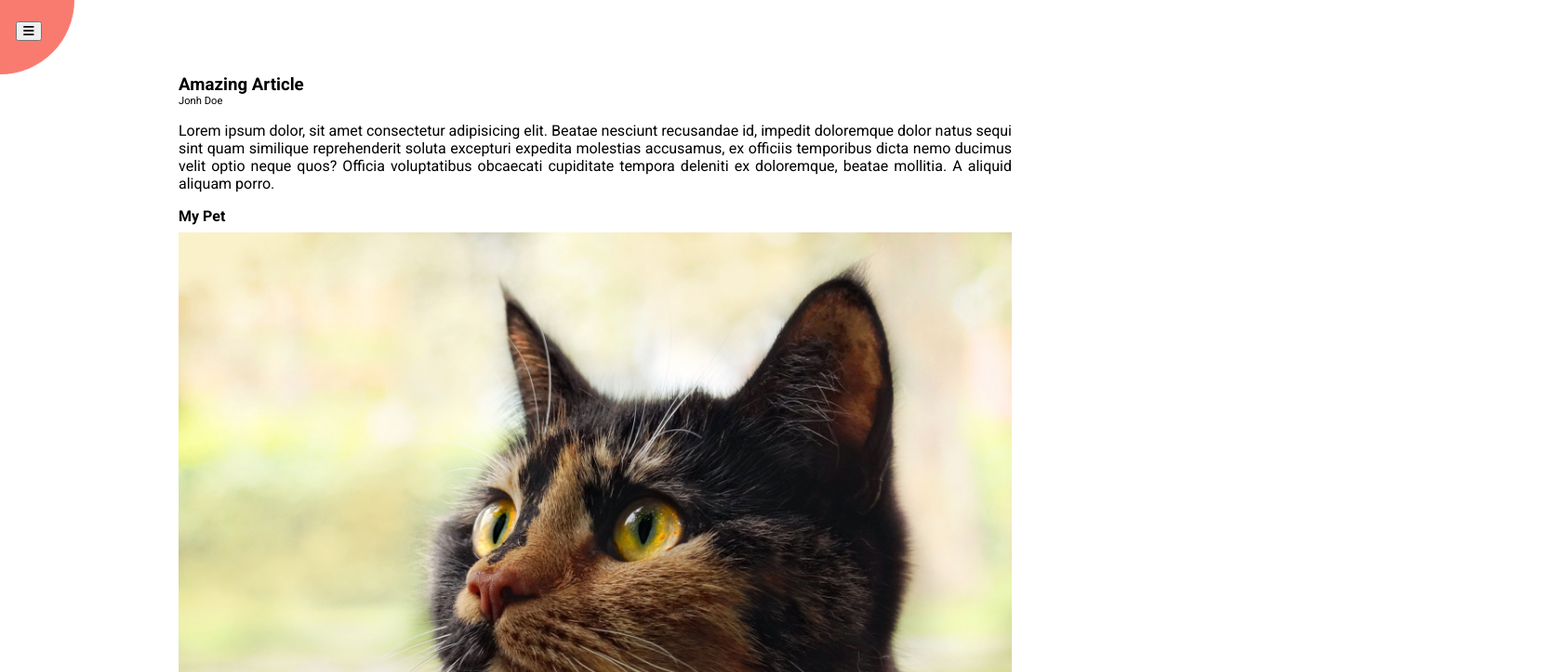
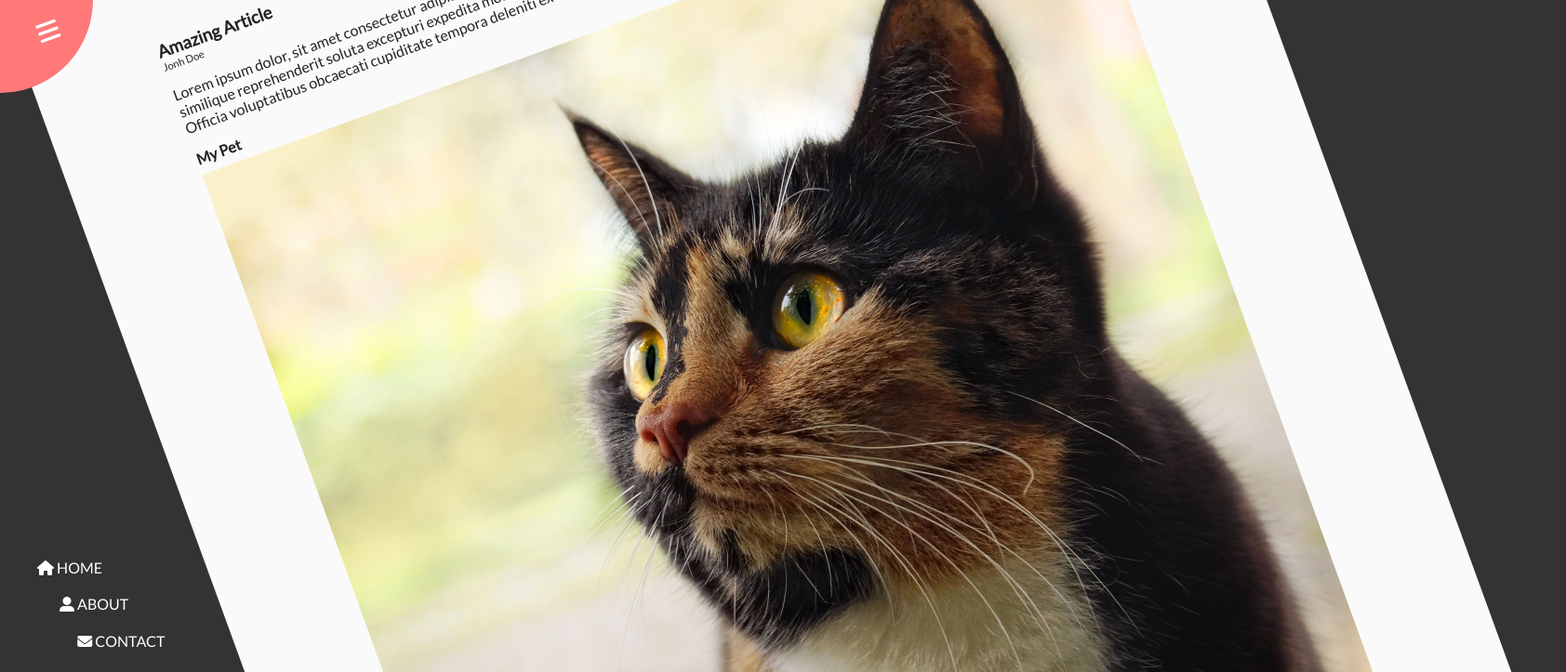
Before and after one commit to micmor-m/RotatingNav, a plain HTML site: page index.html in a window 1280 px wide. Shown: the top 723 px of the page at 93% size, 1684 px wide, since content can reach past the window. Drawn offline with Linux system fonts and the light colour scheme.

Commit message:
update style

```diff
--- a/style.css
+++ b/style.css
@@ -1,54 +1,73 @@
-@import url("https://fonts.googleapis.com/css2?family=Roboto:wght@400;700&display=swap");
+@import url("https://fonts.googleapis.com/css2?family=Lato&display=swap");
 
 * {
   box-sizing: border-box;
 }
 
 body {
-  font-family: "Roboto", sans-serif;
-  display: flex;
-  flex-direction: column;
-  /* align-items: center; */
-  justify-content: center;
-  /* height: 100vh; */
-  /* overflow: hidden; */
+  font-family: "Lato", sans-serif;
+  overflow-x: hidden;
   margin: 0;
-  /* background-color: #2e2d2e; */
-  background-color: white;
-  z-index: -10;
+  background-color: #333;
+  color: #222;
 }
 
-aside {
-  /* display: flex;
-  justify-content: flex-start; */
-  width: 5rem;
-  height: 5rem;
-  padding: 1.4rem 1rem 1rem 1rem;
-  border: 1px solid #f97b6f;
-  background-color: #f97b6f;
-
-  border-radius: 0 0 100% 0;
-  z-index: 10;
+.container {
+  background-color: #fafafa;
+  transform-origin: top left;
+  transition: transform 0.5s linear;
+  width: 100vw;
+  min-height: 100vh;
+  padding: 50px;
 }
 
-#close {
-  display: none;
-}
-a {
-  /* display: flex;
-  justify-items: start; */
-}
-#square {
-  /* display: flex;
-  justify-items: start; */
-  color: white;
+.container.show-nav {
+  transform: rotate(-20deg);
 }
 
-article {
-  width: 70%;
-  margin: auto;
-  text-align: justify;
-  /* font-family: "Roboto"; */
+.circle-container {
+  position: fixed;
+  top: -100px;
+  left: -100px;
+}
+
+.circle {
+  background-color: #ff7979;
+  height: 200px;
+  width: 200px;
+  border-radius: 50%;
+  position: relative;
+  transition: transform 0.5s linear;
+}
+
+.circle button {
+  position: absolute;
+  top: 50%;
+  left: 50%;
+  height: 100px;
+  background: transparent;
+  border: 0;
+  font-size: 26px;
+  color: #fff;
+}
+
+.circle button:focus {
+  outline: none;
+}
+
+.circle button#open {
+  left: 60%;
+}
+
+.circle button#close {
+  top: 60%;
+  transform: rotate(90deg);
+  transform-origin: top left;
+}
+
+.content {
+  max-width: 1000px;
+  margin: 50px auto;
 }
 
 article h1 {
@@ -66,48 +85,13 @@ article h3 {
   margin-bottom: 0.5rem;
 }
 
-#cat {
-  width: 100%;
-  /* max-width: 40rem; */
-  /* height: 100%; */
-  /* vertical-align: middle; */
+#cat img {
+  max-width: 100%;
 }
-
-#cat img {
-  width: 100%;
-}
-
-.icons {
-  width: 1.3rem;
-  height: 1.3rem;
-  vertical-align: middle;
-}
-
-main {
-  z-index: 2;
-}
-
-#target {
-  /* background-color: white; */
-  background-color: #2e2d2e;
-  padding-bottom: 3rem;
-  margin-top: -80px;
-  padding-top: 80px;
-  transition: transform 1s;
-  color: white;
-  z-index: 5;
-}
-
-.rotation {
-  transform: rotate(-20deg) translate(200px, -150px);
-  /* transform: rotate(-20deg) translate(25vh, -5vh);
-} */
 
 nav {
   position: absolute;
   bottom: 5rem;
-  z-index: 0;
-  visibility: hidden;
 }
 
 nav ul {
@@ -116,7 +100,7 @@ nav ul {
 
 nav a {
   text-decoration: none;
-  color: black;
+  color: white;
   margin-left: 0rem;
 }
 
```
